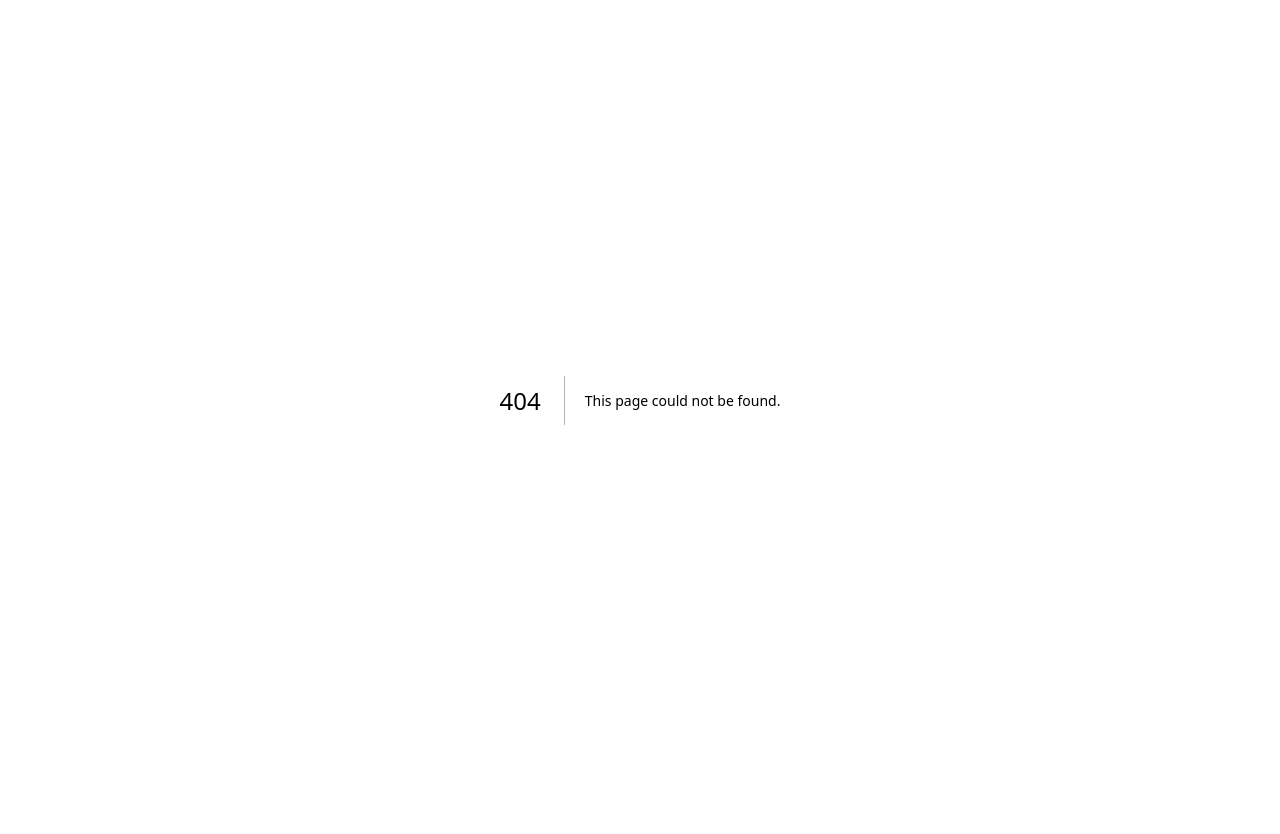
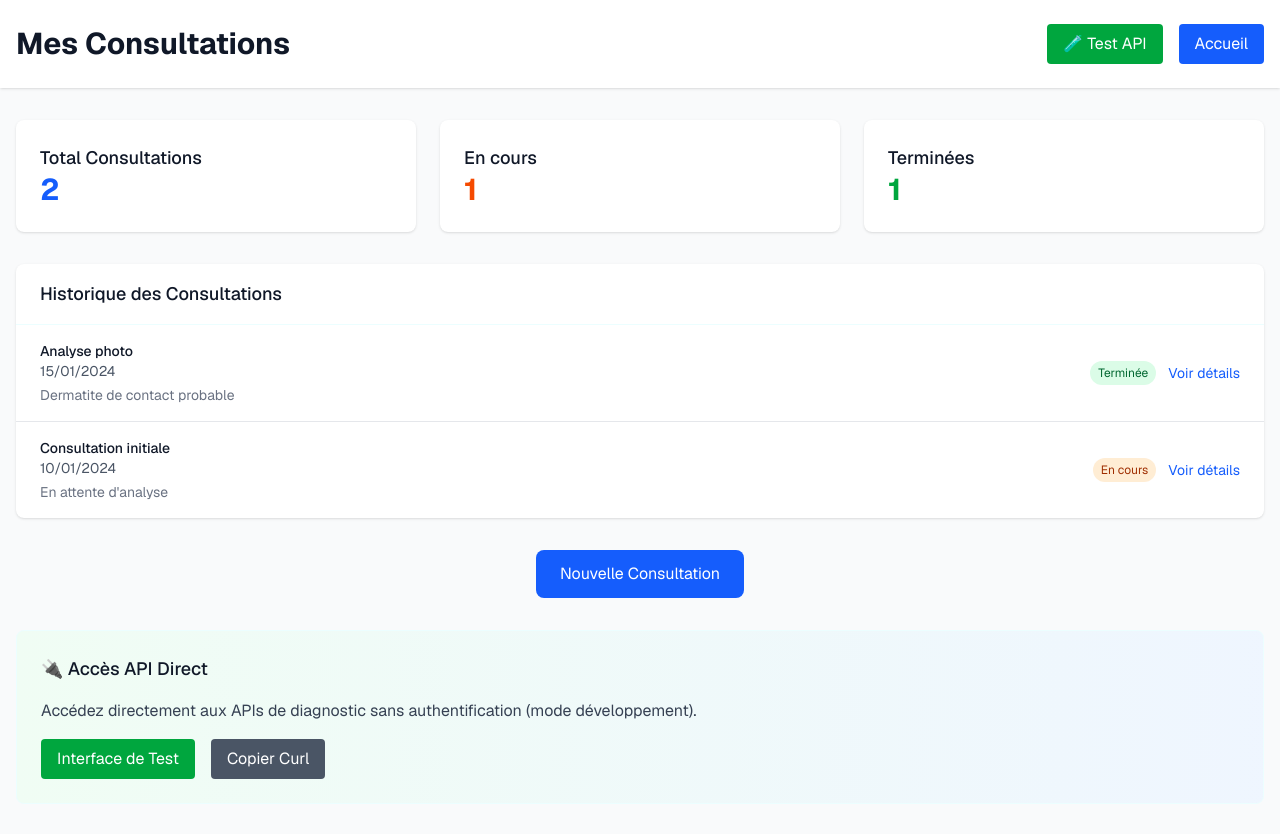
Before and after one commit to stefbach/v0-photo-diagnostic-module, a Next.js app: page /consultations in a window 1280 px wide. Before the commit this address had no page. Before the commit the page ends 800 px from the top, so only its background shows below. Built offline with nearby package versions, Linux system fonts and the light colour scheme.

Commit message:
Create page.tsx

```diff
--- /dev/null
+++ b/app/consultations/page.tsx
@@ -0,0 +1,164 @@
+'use client'
+
+import { useEffect, useState } from 'react'
+
+export default function ConsultationsPage() {
+  const [mockData, setMockData] = useState({
+    consultations: [],
+    loading: true
+  })
+
+  useEffect(() => {
+    // Simulation de chargement de données
+    setTimeout(() => {
+      setMockData({
+        consultations: [
+          {
+            id: '1',
+            date: '2024-01-15',
+            status: 'Terminée',
+            type: 'Analyse photo',
+            result: 'Dermatite de contact probable'
+          },
+          {
+            id: '2',
+            date: '2024-01-10',
+            status: 'En cours',
+            type: 'Consultation initiale',
+            result: 'En attente d\'analyse'
+          }
+        ],
+        loading: false
+      })
+    }, 1000)
+  }, [])
+
+  return (
+    <div className="min-h-screen bg-gray-50">
+      {/* Header */}
+      <div className="bg-white shadow">
+        <div className="max-w-7xl mx-auto px-4 py-6">
+          <div className="flex justify-between items-center">
+            <h1 className="text-3xl font-bold text-gray-900">Mes Consultations</h1>
+            <div className="flex gap-4">
+              <a
+                href="/test-api"
+                className="bg-green-600 text-white px-4 py-2 rounded hover:bg-green-700"
+              >
+                🧪 Test API
+              </a>
+              <a
+                href="/"
+                className="bg-blue-600 text-white px-4 py-2 rounded hover:bg-blue-700"
+              >
+                Accueil
+              </a>
+            </div>
+          </div>
+        </div>
+      </div>
+
+      {/* Content */}
+      <div className="max-w-7xl mx-auto px-4 py-8">
+        {mockData.loading ? (
+          <div className="text-center">
+            <div className="inline-block animate-spin rounded-full h-8 w-8 border-b-2 border-blue-600"></div>
+            <p className="mt-2 text-gray-600">Chargement des consultations...</p>
+          </div>
+        ) : (
+          <>
+            {/* Stats Cards */}
+            <div className="grid grid-cols-1 md:grid-cols-3 gap-6 mb-8">
+              <div className="bg-white rounded-lg shadow p-6">
+                <h3 className="text-lg font-medium text-gray-900">Total Consultations</h3>
+                <p className="text-3xl font-bold text-blue-600">{mockData.consultations.length}</p>
+              </div>
+              <div className="bg-white rounded-lg shadow p-6">
+                <h3 className="text-lg font-medium text-gray-900">En cours</h3>
+                <p className="text-3xl font-bold text-orange-600">
+                  {mockData.consultations.filter(c => c.status === 'En cours').length}
+                </p>
+              </div>
+              <div className="bg-white rounded-lg shadow p-6">
+                <h3 className="text-lg font-medium text-gray-900">Terminées</h3>
+                <p className="text-3xl font-bold text-green-600">
+                  {mockData.consultations.filter(c => c.status === 'Terminée').length}
+                </p>
+              </div>
+            </div>
+
+            {/* Consultations List */}
+            <div className="bg-white rounded-lg shadow overflow-hidden">
+              <div className="px-6 py-4 border-b">
+                <h3 className="text-lg font-medium text-gray-900">Historique des Consultations</h3>
+              </div>
+              <div className="divide-y divide-gray-200">
+                {mockData.consultations.map((consultation) => (
+                  <div key={consultation.id} className="px-6 py-4 hover:bg-gray-50">
+                    <div className="flex items-center justify-between">
+                      <div>
+                        <h4 className="text-sm font-medium text-gray-900">
+                          {consultation.type}
+                        </h4>
+                        <p className="text-sm text-gray-600">
+                          {new Date(consultation.date).toLocaleDateString('fr-FR')}
+                        </p>
+                        <p className="text-sm text-gray-500 mt-1">
+                          {consultation.result}
+                        </p>
+                      </div>
+                      <div className="flex items-center gap-3">
+                        <span className={`px-2 py-1 text-xs rounded-full ${
+                          consultation.status === 'Terminée'
+                            ? 'bg-green-100 text-green-800'
+                            : 'bg-orange-100 text-orange-800'
+                        }`}>
+                          {consultation.status}
+                        </span>
+                        <button className="text-blue-600 hover:text-blue-800 text-sm">
+                          Voir détails
+                        </button>
+                      </div>
+                    </div>
+                  </div>
+                ))}
+              </div>
+            </div>
+
+            {/* New Consultation Button */}
+            <div className="mt-8 text-center">
+              <button className="bg-blue-600 text-white px-6 py-3 rounded-lg hover:bg-blue-700">
+                Nouvelle Consultation
+              </button>
+            </div>
+          </>
+        )}
+
+        {/* API Access Card */}
+        <div className="mt-8 bg-gradient-to-r from-green-50 to-blue-50 rounded-lg p-6 border">
+          <h3 className="text-lg font-medium text-gray-900 mb-4">🔌 Accès API Direct</h3>
+          <p className="text-gray-700 mb-4">
+            Accédez directement aux APIs de diagnostic sans authentification (mode développement).
+          </p>
+          <div className="flex gap-4">
+            <a
+              href="/test-api"
+              className="bg-green-600 text-white px-4 py-2 rounded hover:bg-green-700"
+            >
+              Interface de Test
+            </a>
+            <button
+              onClick={() => {
+                navigator.clipboard.writeText('curl http://localhost:3000/api/simple-photo-analysis -X POST -H "Content-Type: application/json" -d \'{"photo_urls":["https://example.com/image.jpg"]}\'')
+                alert('Commande curl copiée !')
+              }}
+              className="bg-gray-600 text-white px-4 py-2 rounded hover:bg-gray-700"
+            >
+              Copier Curl
+            </button>
+          </div>
+        </div>
+      </div>
+    </div>
+  )
+}
```
